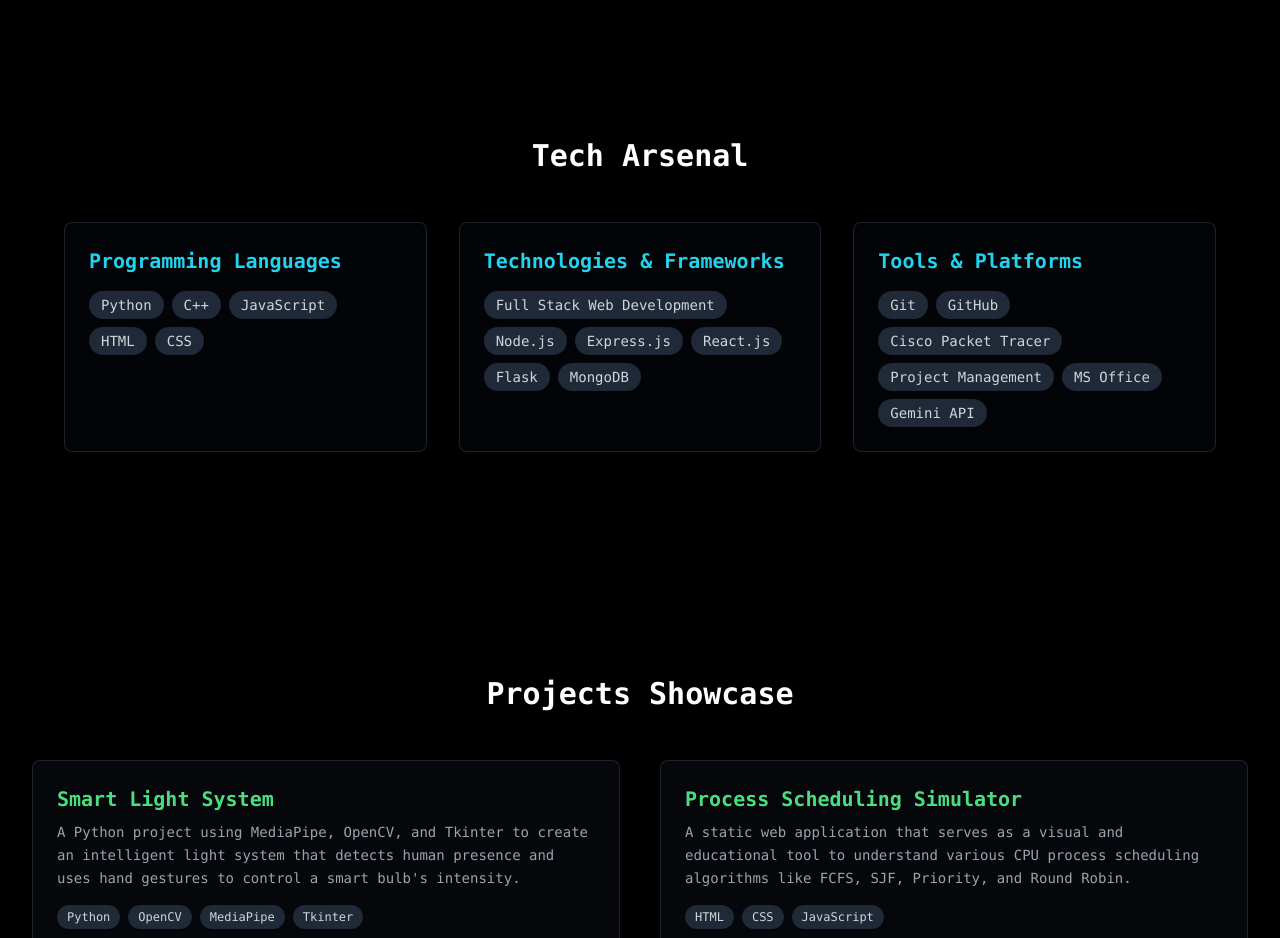
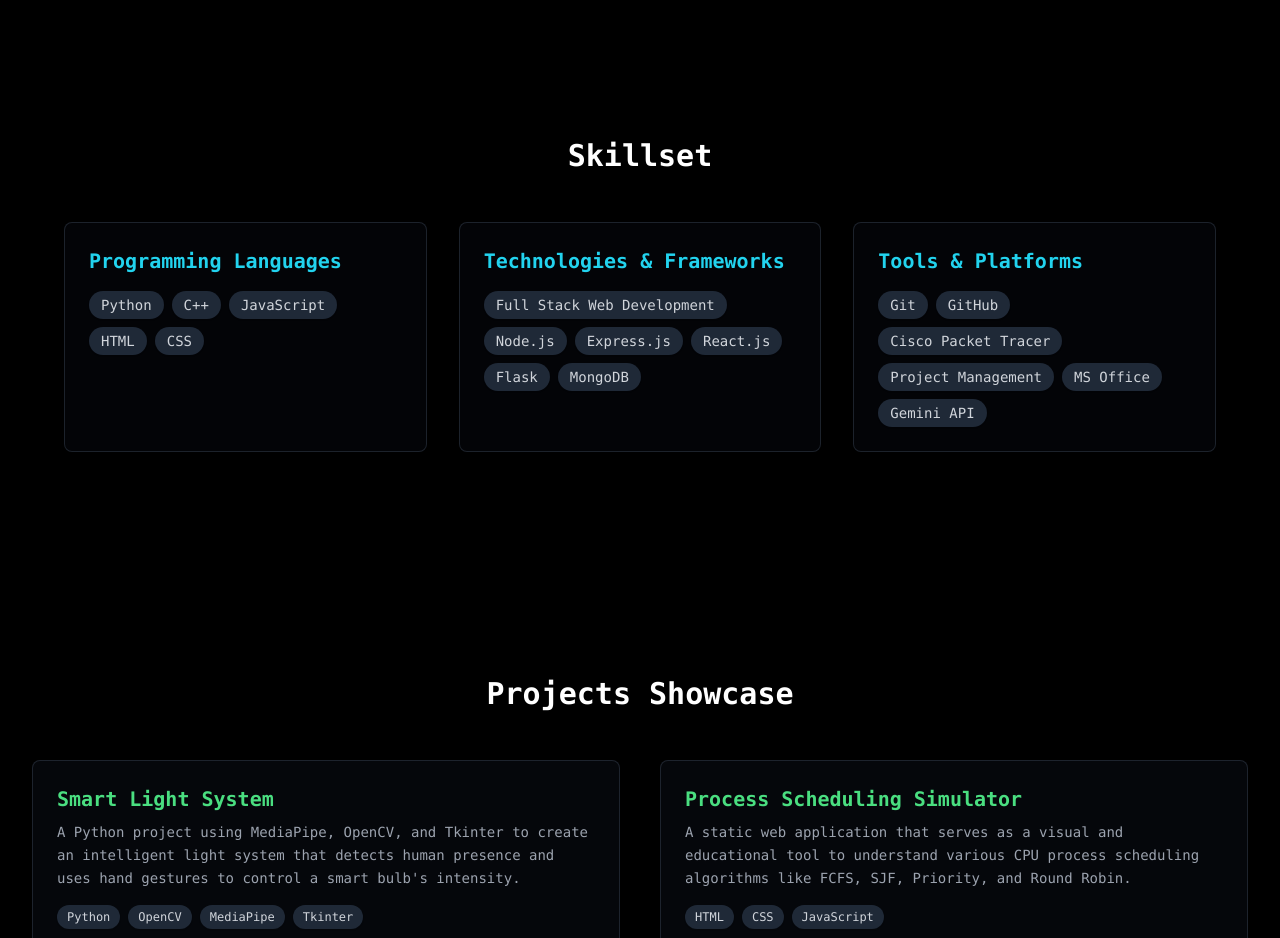
Before and after one commit to priyanshugusain2004/Portfolio, a React (Vite) app: page / in a window 1280 px wide. Shown: the part 1300-2238 px from the top of the page. Built offline with nearby package versions, Linux system fonts and the light colour scheme.

Commit message:
minor chane in the skills file

```diff
--- a/components/Skills.tsx
+++ b/components/Skills.tsx
@@ -12,7 +12,7 @@ const Skills: React.FC = () => {
   return (
     <section id="skills" className="py-20 my-16">
       <div className="max-w-6xl mx-auto">
-        <h2 className="text-3xl font-bold text-white mb-12 text-center">Tech Arsenal</h2>
+        <h2 className="text-3xl font-bold text-white mb-12 text-center">Skillset</h2>
         <div
           className="grid grid-cols-1 md:grid-cols-2 lg:grid-cols-3 gap-8"
           onMouseLeave={() => setHoveredCategory(null)}
```
Also changed, not shown: 1 other file (tests, documents, lock files or other folders).
